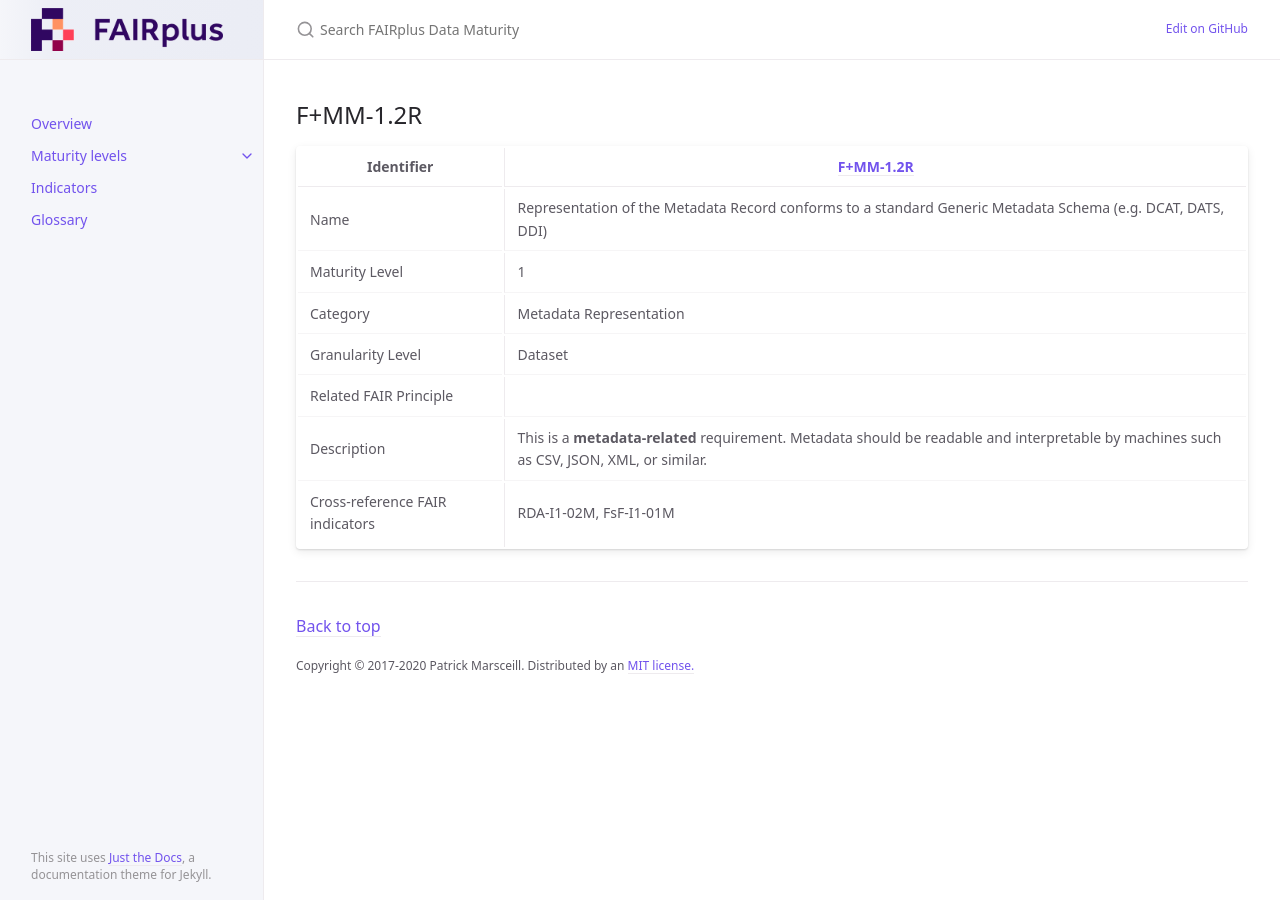
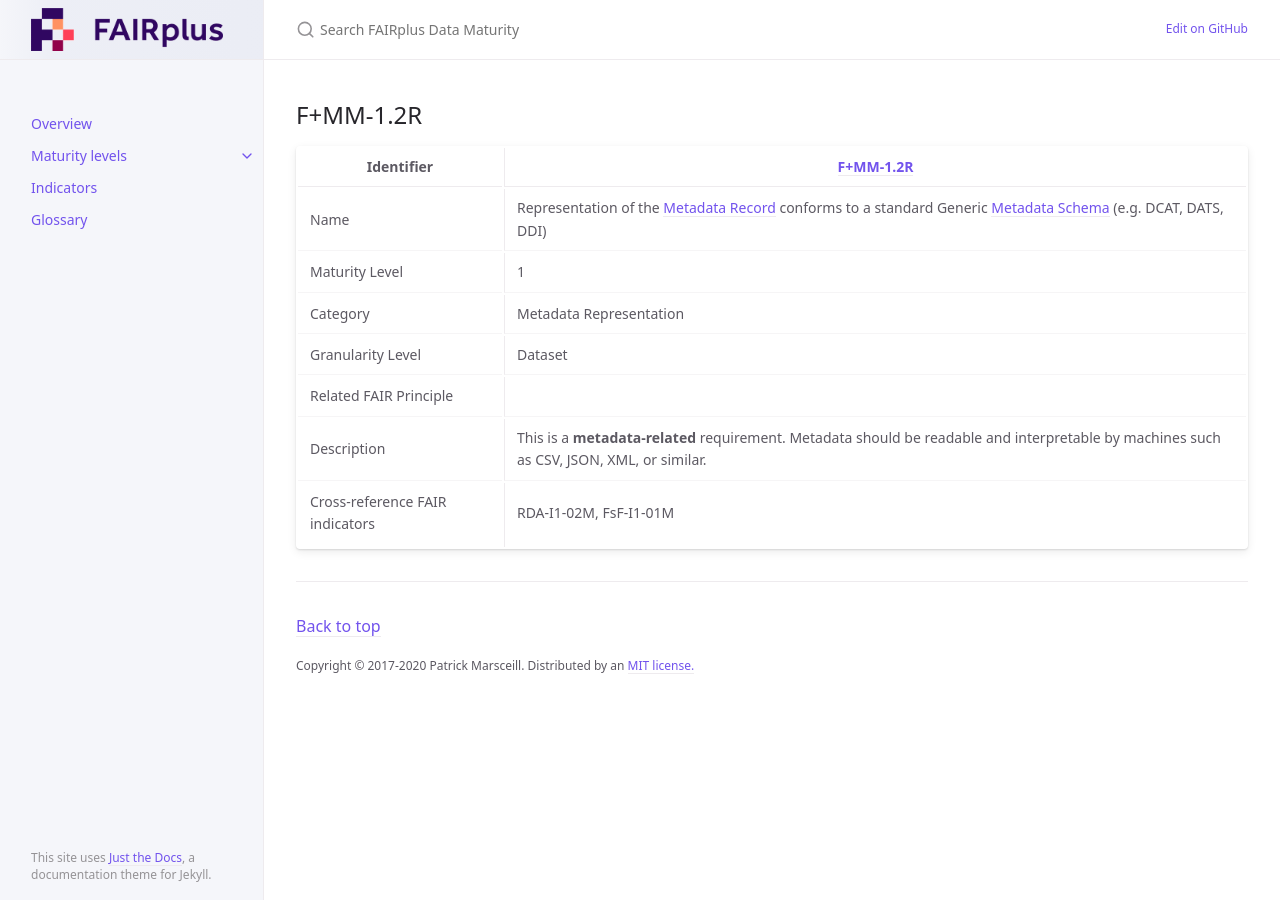
Before and after one commit to FAIRplus/Data-Maturity, a Jekyll site: the page built from docs/_indicators/B. F+MM-1.2R.md, in a window 1280 px wide. Built offline with Jekyll 4.4.1, drawn with Linux system fonts in a browser that asks for light colours; some of the changed lines change nothing that is shown.

Commit message:
Update B. F+MM-1.2R.md

```diff
--- a/docs/_indicators/B. F+MM-1.2R.md
+++ b/docs/_indicators/B. F+MM-1.2R.md
@@ -8,7 +8,7 @@ nav_exclude: True
 
 | Identifier | [F+MM-1.2R](https://github.com/FAIRplus/Data-Maturity/blob/indicator-definitions/docs/_indicators/B.%20F%2BMM-1.2R.md) |
 | ---------- | ----------|
-| Name | Representation of the Metadata Record conforms to a standard Generic Metadata Schema (e.g. DCAT, DATS, DDI) |
+| Name | Representation of the [Metadata Record](https://fairplus.github.io/Data-Maturity/docs/Glossary/#metadata-record) conforms to a standard Generic [Metadata Schema](https://fairplus.github.io/Data-Maturity/docs/Glossary/#metadata-schema) (e.g. DCAT, DATS, DDI) |
 | Maturity Level | 1 |
 | Category | Metadata Representation |
 | Granularity Level | Dataset |
```
